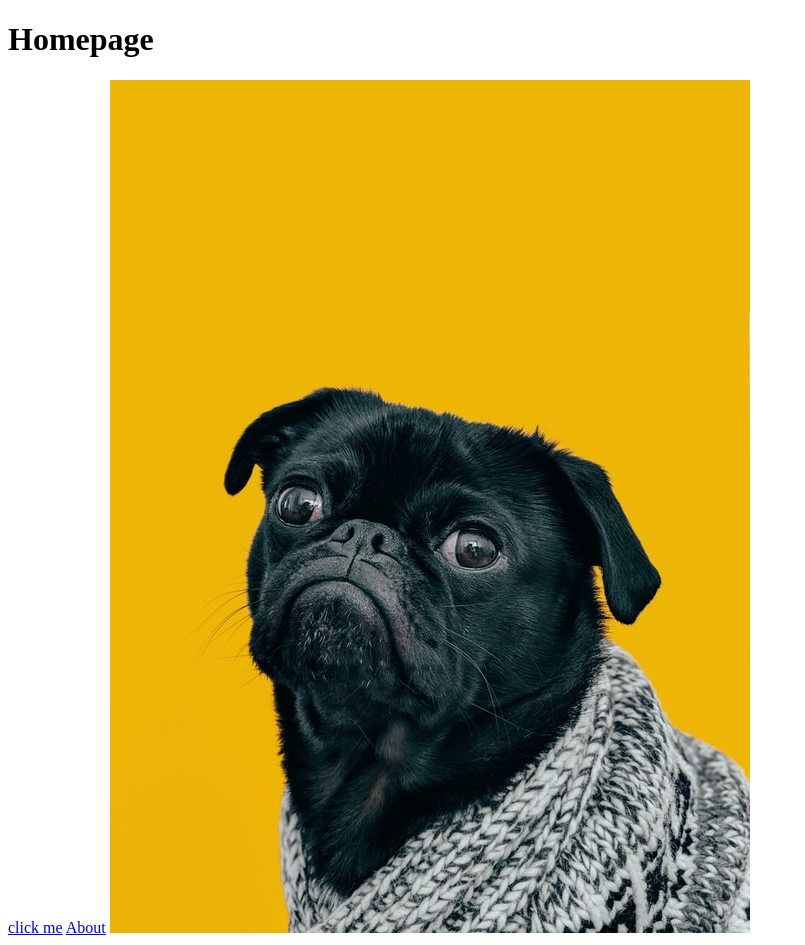
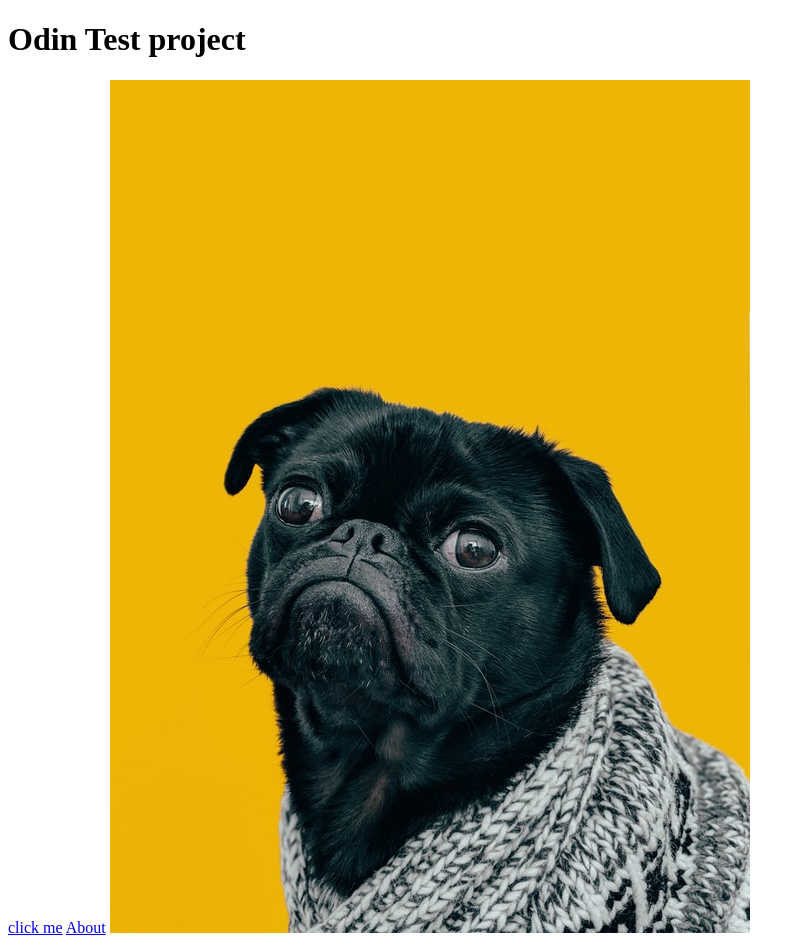
Before and after one commit to Klassischer/git_test, a plain HTML site: page odin-links-and-images/index.html in a window 1280 px wide. Shown: the whole page, without its empty margins (0-805 px from the left). Drawn offline with Linux system fonts and the light colour scheme.

Commit message:
Changing the h1 of the index file
In the recent edit, I changed the h1 title to better explain what I am
working on

```diff
--- a/odin-links-and-images/index.html
+++ b/odin-links-and-images/index.html
@@ -7,7 +7,7 @@
     <title>Links and images</title>
 </head>
 <body>
-    <h1>Homepage</h1>
+    <h1>Odin Test project</h1>
     <a href="https://www.theodinproject.com/about">click me</a>
 
     <a href="./pages/about.html">About</a>
```
